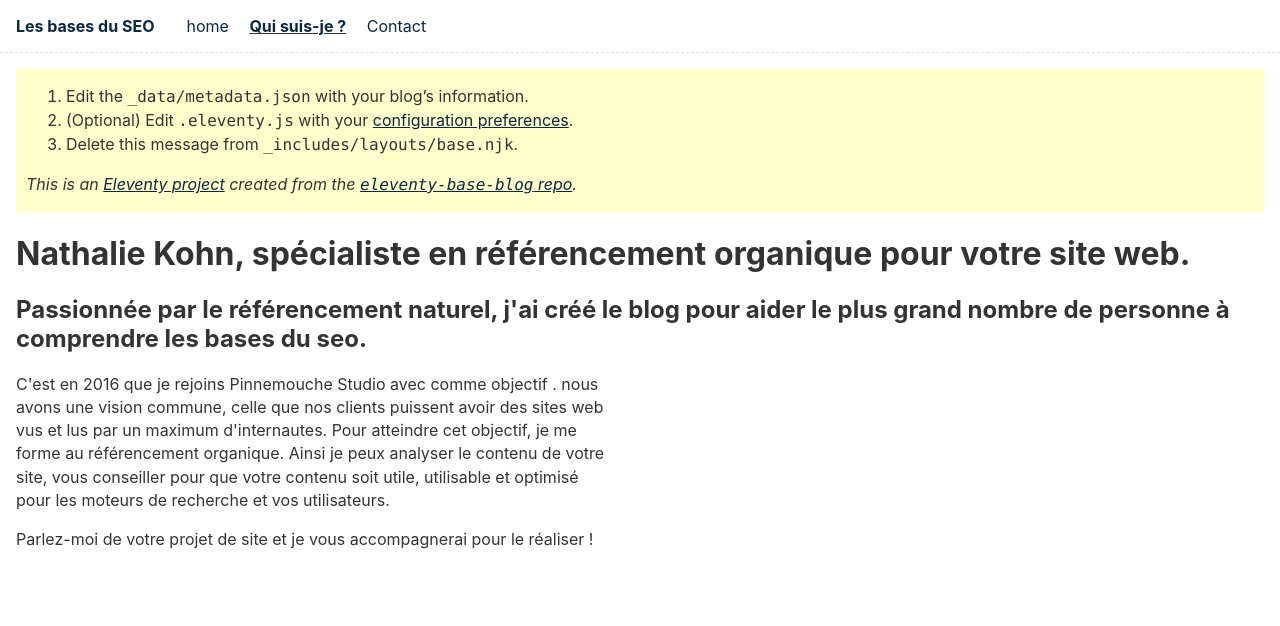
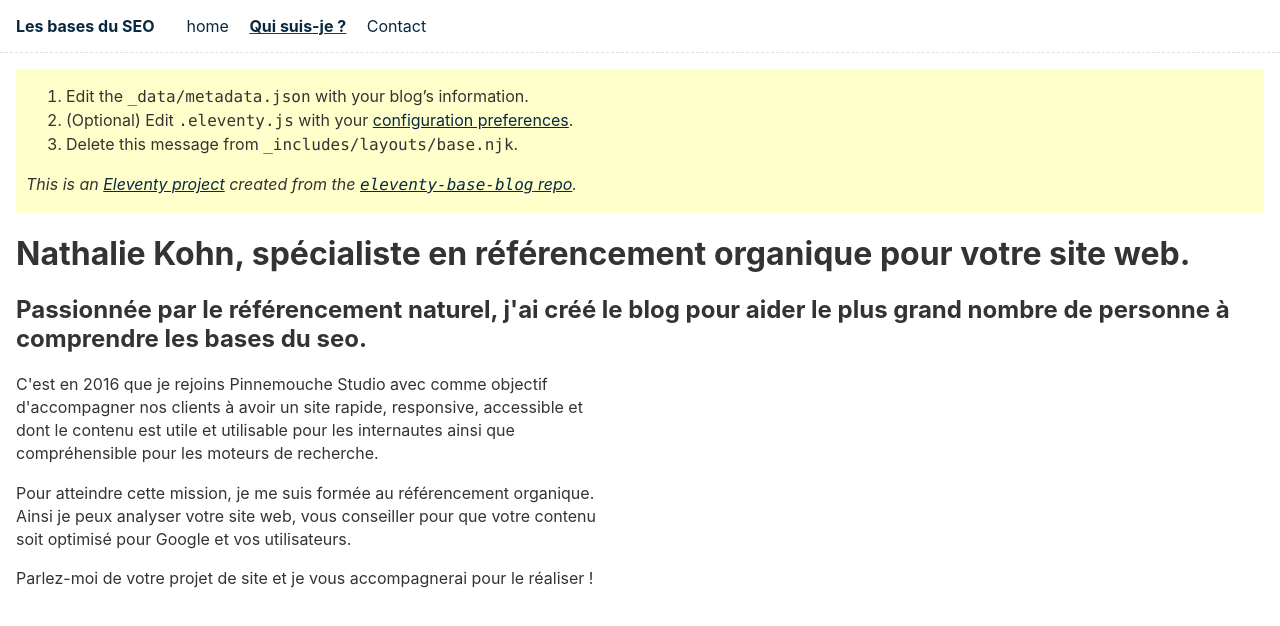
Before and after one commit to PolPasop/eleventy-nath-blog, an Eleventy site: page fr/pages/about.md in a window 1280 px wide. Built offline with nearby package versions, Linux system fonts and the light colour scheme; Eleventy itself is replaced by a stand-in of ours; files that its build step writes are made by us from their sources.

Commit message:
Update Page “about”

```diff
--- a/fr/pages/about.md
+++ b/fr/pages/about.md
@@ -15,6 +15,8 @@ eleventyNavigation:
 
 ## Passionnée par le référencement naturel, j'ai créé le blog pour aider le plus grand nombre de personne à comprendre les bases du seo.
 
-C'est en 2016 que je rejoins Pinnemouche Studio avec comme objectif . nous avons une vision commune, celle que nos clients puissent avoir des sites web vus et lus par un maximum d'internautes. Pour atteindre cet objectif, je me forme au référencement organique. Ainsi je peux analyser le contenu de votre site, vous conseiller pour que votre contenu soit utile, utilisable et optimisé pour les moteurs de recherche et vos utilisateurs.
+C'est en 2016 que je rejoins Pinnemouche Studio avec comme objectif d'accompagner nos clients à avoir un site rapide, responsive, accessible et dont le contenu est utile et utilisable pour les internautes ainsi que compréhensible pour les moteurs de recherche.
+
+Pour atteindre cette mission, je me suis formée au référencement organique. Ainsi je peux analyser votre site web, vous conseiller pour que votre contenu soit optimisé pour Google et vos utilisateurs.
 
 Parlez-moi de votre projet de site et je vous accompagnerai pour le réaliser !
```
